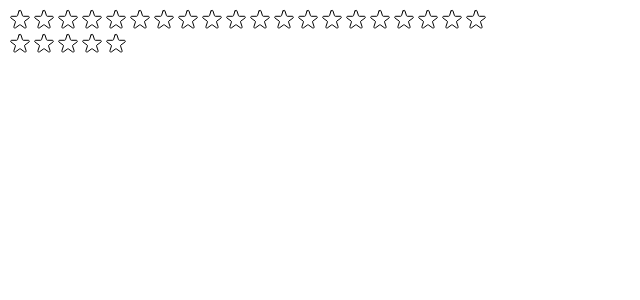
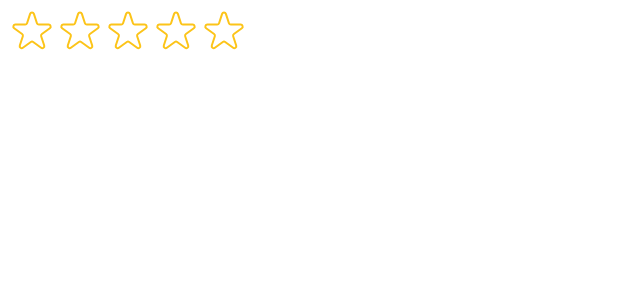
Before and after one commit to lahirujay99/usePopcorn, a React (Create React App) app: page / in a window 1280 px wide. Shown: the top 300 px of the page, without its empty margins (0-640 px from the left). Built offline with nearby package versions, Linux system fonts and the light colour scheme.

Commit message:
starRating component converts to API. that can accept color,size,message

```diff
--- a/src/StarRating.js
+++ b/src/StarRating.js
@@ -10,16 +10,22 @@ const starContainerStyle = {
   display: "flex",
 };
 
-const textStyle = {
-  lineHeight: "1",
-  margin: "0",
-};
-
 // maxStar = 5 mean set default value
-export default function StarRating({ maxStar = 5 }) {
+export default function StarRating({
+  maxStar = 5,
+  color = "#fcc419",
+  size = 48,
+  message = [],
+}) {
   const [rating, setRating] = useState(0);
   const [tempRating, setTempRating] = useState(0);
 
+  const textStyle = {
+    lineHeight: "1",
+    margin: "0",
+    color: color,
+    fontSize: `${size / 1.5}px`,
+  };
   return (
     <div style={containerStyle}>
       <div style={starContainerStyle}>
@@ -30,22 +36,28 @@ export default function StarRating({ maxStar = 5 }) {
             full={tempRating ? tempRating >= i + 1 : rating >= i + 1}
             onHoverIn={() => setTempRating(i + 1)}
             onHoverOut={() => setTempRating(0)}
+            color={color}
+            size={size}
           />
         ))}
       </div>
-      <p style={textStyle}>{tempRating || rating || ""}</p>
+      <p style={textStyle}>
+        {message.length === maxStar
+          ? message[tempRating ? tempRating - 1 : rating - 1]
+          : tempRating || rating || ""}
+      </p>
     </div>
   );
 }
 
-const starStyle = {
-  width: "24px",
-  height: "24px",
-  display: "block",
-  cursor: "pointer",
-};
+function Star({ onRate, full, onHoverIn, onHoverOut, color, size }) {
+  const starStyle = {
+    width: `${size}px`,
+    height: `${size}px`,
+    display: "block",
+    cursor: "pointer",
+  };
 
-function Star({ onRate, full, onHoverIn, onHoverOut }) {
   return (
     <span
       role="button"
@@ -58,8 +70,8 @@ function Star({ onRate, full, onHoverIn, onHoverOut }) {
         <svg
           xmlns="http://www.w3.org/2000/svg"
           viewBox="0 0 20 20"
-          fill="#000"
-          stroke="#000"
+          fill={color}
+          stroke={color}
         >
           <path d="M9.049 2.927c.3-.921 1.603-.921 1.902 0l1.07 3.292a1 1 0 00.95.69h3.462c.969 0 1.371 1.24.588 1.81l-2.8 2.034a1 1 0 00-.364 1.118l1.07 3.292c.3.921-.755 1.688-1.54 1.118l-2.8-2.034a1 1 0 00-1.175 0l-2.8 2.034c-.784.57-1.838-.197-1.539-1.118l1.07-3.292a1 1 0 00-.364-1.118L2.98 8.72c-.783-.57-.38-1.81.588-1.81h3.461a1 1 0 00.951-.69l1.07-3.292z" />
         </svg>
@@ -68,7 +80,7 @@ function Star({ onRate, full, onHoverIn, onHoverOut }) {
           xmlns="http://www.w3.org/2000/svg"
           fill="none"
           viewBox="0 0 24 24"
-          stroke="#000"
+          stroke={color}
         >
           <path
             strokeLinecap="round"
--- a/src/index.js
+++ b/src/index.js
@@ -8,7 +8,9 @@ const root = ReactDOM.createRoot(document.getElementById("root"));
 root.render(
   <React.StrictMode>
     {/* <App /> */}
-    <StarRating maxStar={20} />
-    <StarRating />
+    <StarRating
+      maxStar={5}
+      message={["Terrible", "Bad", "Okay", "Good", "Amazing"]}
+    />
   </React.StrictMode>
 );
```
